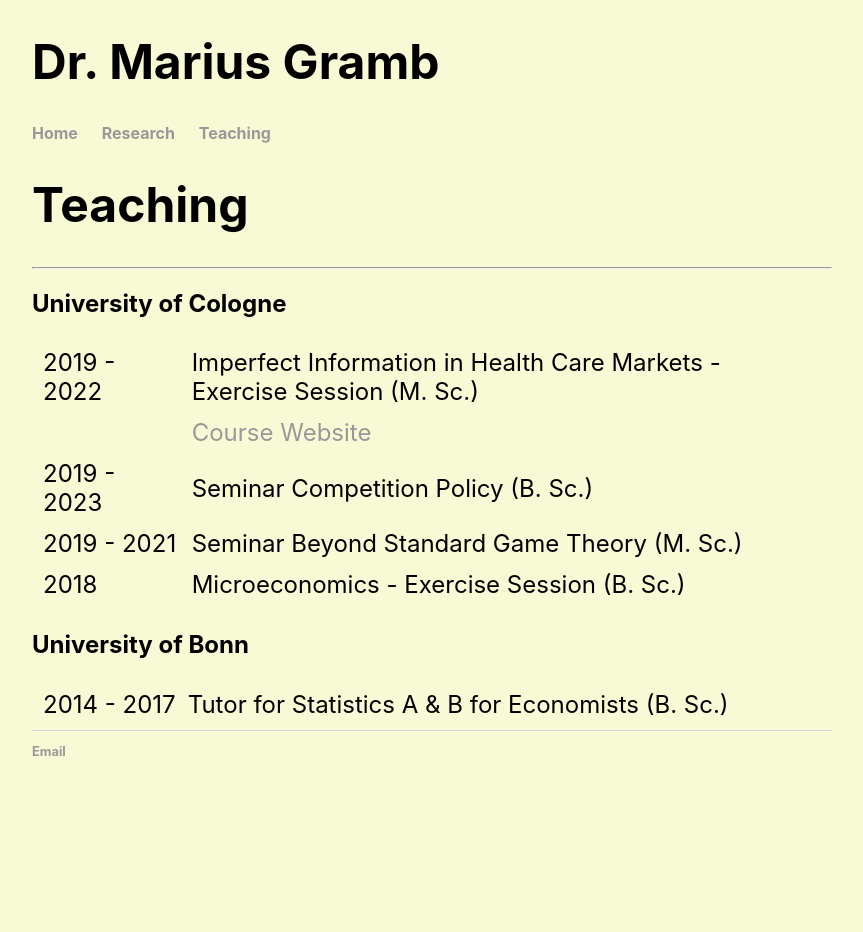
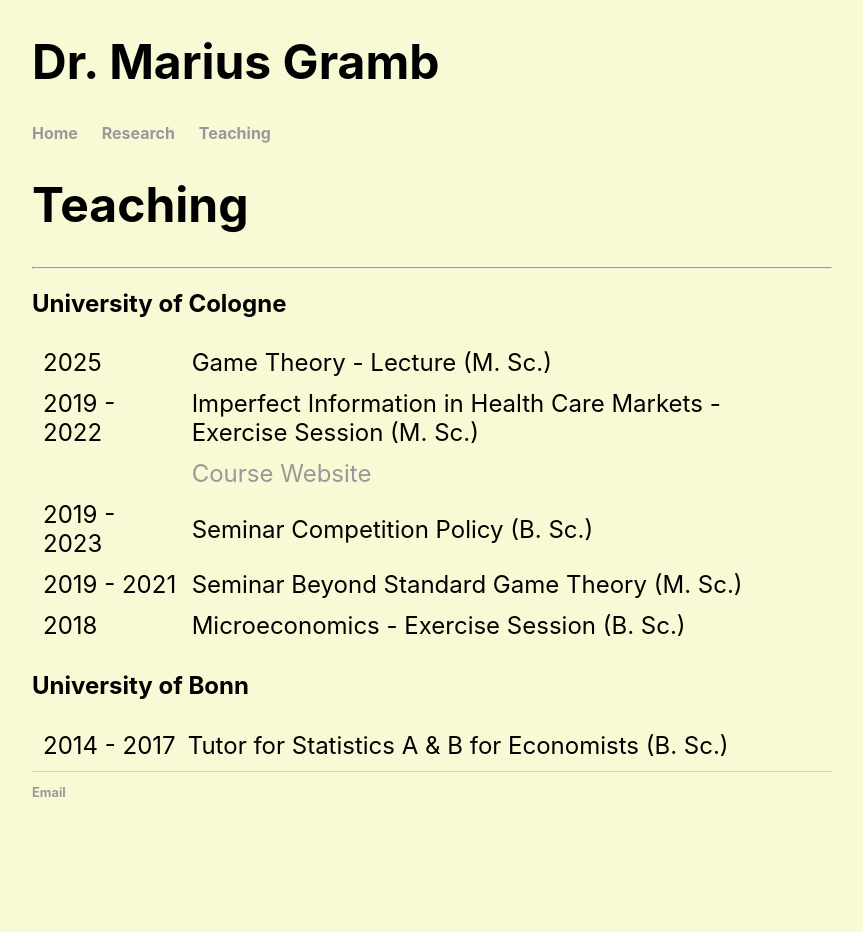
Before and after one commit to mariusgramb/mariusgramb.github.io, a Jekyll site: the page built from teaching.html, in a window 1280 px wide. Shown: the whole page, without its empty margins (208-1071 px from the left). Built offline with Jekyll 4.4.1, drawn with Linux system fonts in a browser that asks for light colours.

Commit message:
Lehrauftrag eingefügt

```diff
--- a/teaching.html
+++ b/teaching.html
@@ -7,6 +7,10 @@
 			<hr/>
 			<h2>University of Cologne </h2>
 			<table style="border-spacing: 10px;">
+				<tr>
+					<td>2025</td>
+					<td>Game Theory - Lecture (M. Sc.) </td>
+				</tr>
 				<tr>
 					<td>2019 - 2022</td>
 					<td>Imperfect Information in Health Care Markets - Exercise Session (M. Sc.) </td>
```
